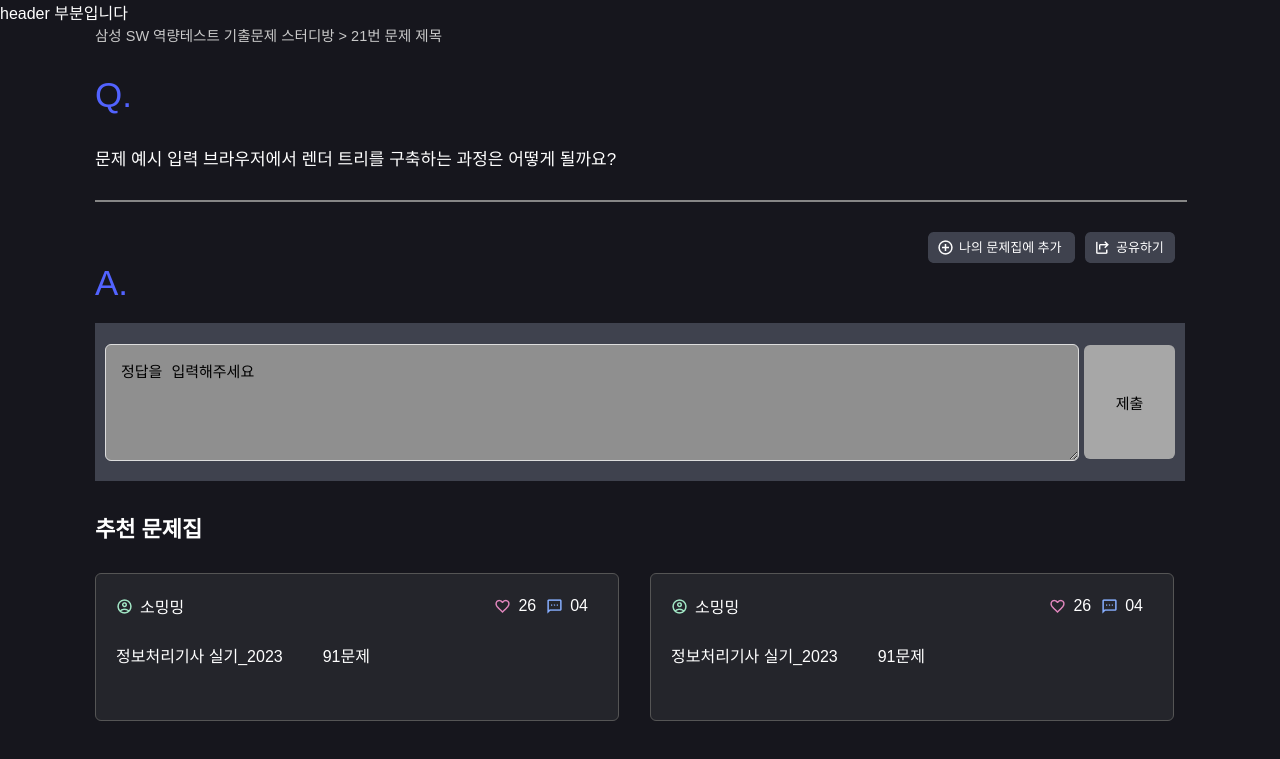
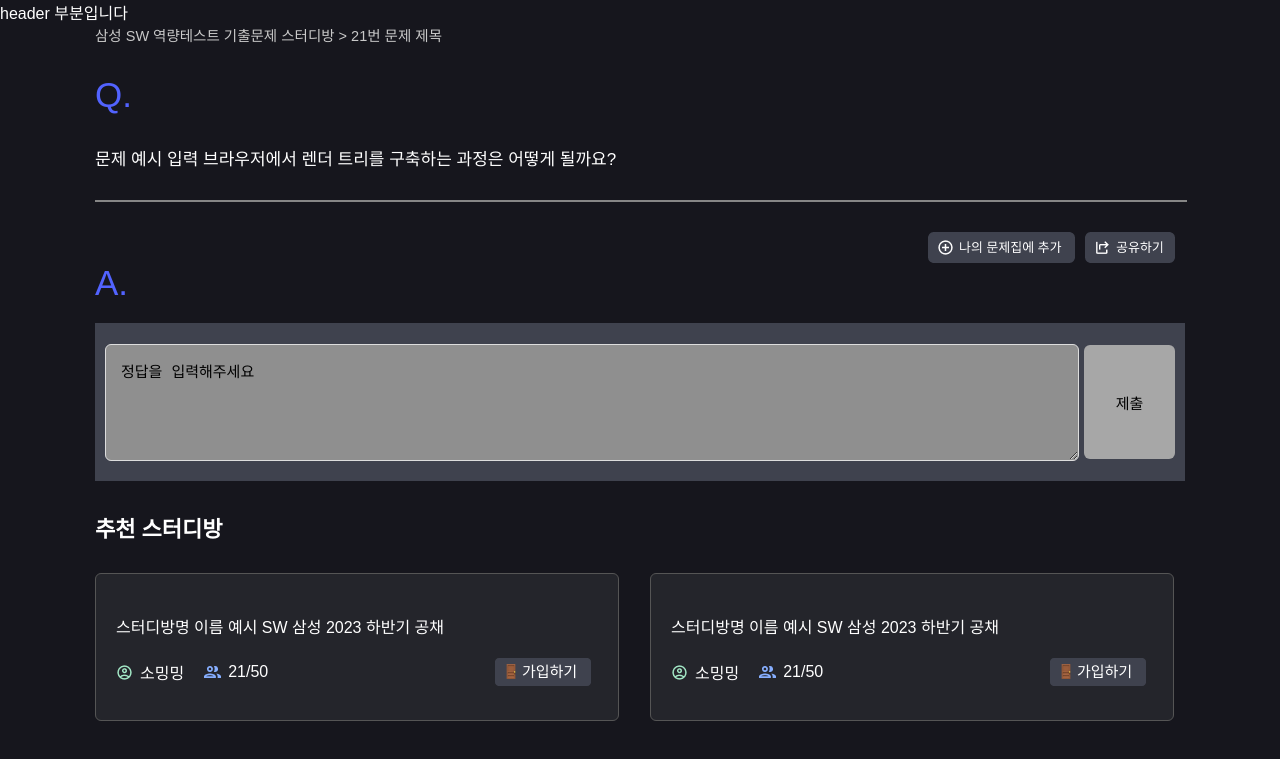
Before and after one commit to QuizUpWebProject/front, a React (Create React App) app: page /study/1/worklistid in a window 1280 px wide. Shown: the top 759 px of the page. Built offline with nearby package versions, Linux system fonts and the light colour scheme.

Commit message:
design: 추천 스터디방 UI 수정 #17
- UI 수정했습니다
- 비공개/공개 여부는 기능 추가 시 구현할 예정입니다

```diff
--- a/src/components/studyroomWork/RecommendItem.jsx
+++ b/src/components/studyroomWork/RecommendItem.jsx
@@ -1,33 +1,26 @@
 import styled from "styled-components";
 import UserIcon from "../../assets/people.png";
-import HeartIcon from "../../assets/heart.png";
-import ChatIcon from "../../assets/chat.png";
-import { useNavigate } from "react-router-dom";
+import GroupIcon from "../../assets/group.png";
+import JoinIcon from "../../assets/Btn_join.png";
 
 export default function RecommendItem() {
-  const navigate = useNavigate();
   return (
-    <Wrapper onClick={() => navigate("/study/:studyroomid")}>
+    <Wrapper>
+      <ItemInfo>스터디방명 이름 예시 SW 삼성 2023 하반기 공채</ItemInfo>
+
       <Container>
         <UserInfo>
-          <UserImage src={UserIcon} alt="user" />
-          <UserName>소밍밍</UserName>
-        </UserInfo>
-        <UserStats>
           <Stat>
-            <UserImage src={HeartIcon} alt="heart" />
-            26
+            <UserImage src={UserIcon} alt="user" />
+            <UserName>소밍밍</UserName>
           </Stat>
           <Stat>
-            <UserImage src={ChatIcon} alt="chat" />
-            04
+            <UserImage src={GroupIcon} alt="group" />
+            21/50
           </Stat>
-        </UserStats>
+        </UserInfo>
+        <UserImage src={JoinIcon} alt="join" />
       </Container>
-      <ItemInfo>
-        <ItemText>정보처리기사 실기_2023</ItemText>
-        <ItemStat>91문제</ItemStat>
-      </ItemInfo>
     </Wrapper>
   );
 }
@@ -57,35 +50,21 @@ const UserImage = styled.img`
 `;
 
 const UserName = styled.div`
-  magin-right: 10px;
+  magin-right: 20px;
   font-size: 16px;
-`;
-
-const UserStats = styled.div`
-  display: flex;
-  align-items: center;
 `;
 
 const Stat = styled.div`
   display: flex;
   align-items: center;
-  margin-right: 10px;
+  margin-right: 20px;
   font-size: 16px;
 `;
 
 const ItemInfo = styled.div`
   display: flex;
   align-items: center;
-  //justify-content: space-between;
-  margin-top: 25px;
+  text-align: left;
+  margin-bottom: 20px;
+  margin-top: 20px;
 `;
-
-const ItemText = styled.div`
-  text-align: left;
-  margin-right: 30px;
-`;
-
-const ItemStat = styled.span`
-  text-align: center;
-  margin-left: 10px;
-`;
--- a/src/components/studyroomWork/RecommendList.jsx
+++ b/src/components/studyroomWork/RecommendList.jsx
@@ -7,7 +7,7 @@ export default function RecommendList() {
 
   return (
     <Container>
-      <Title>추천 문제집</Title>
+      <Title>추천 스터디방</Title>
       <ItemBox>
         {recommdItems.map((_, index) => (
           <RecommendItem key={index} />
```
